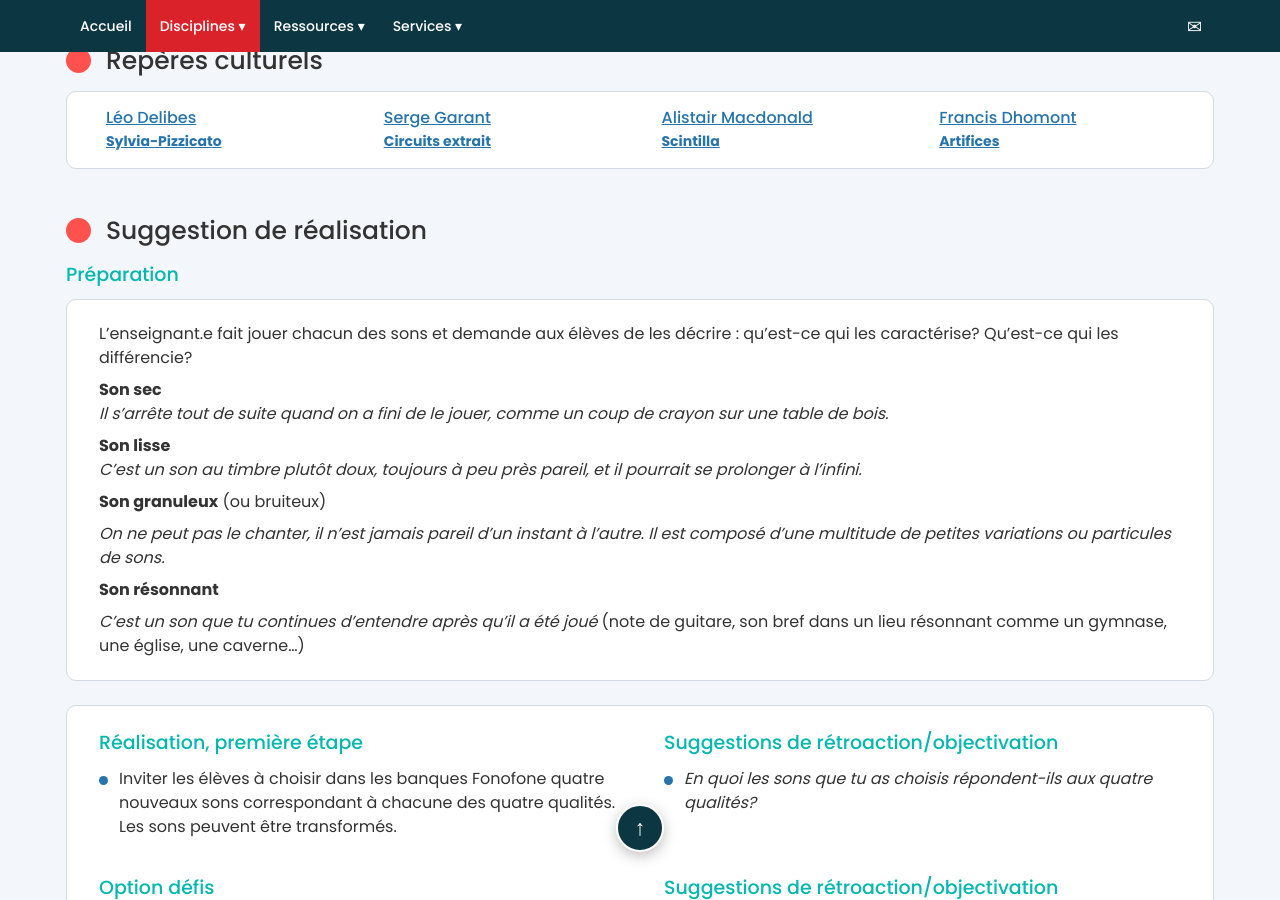
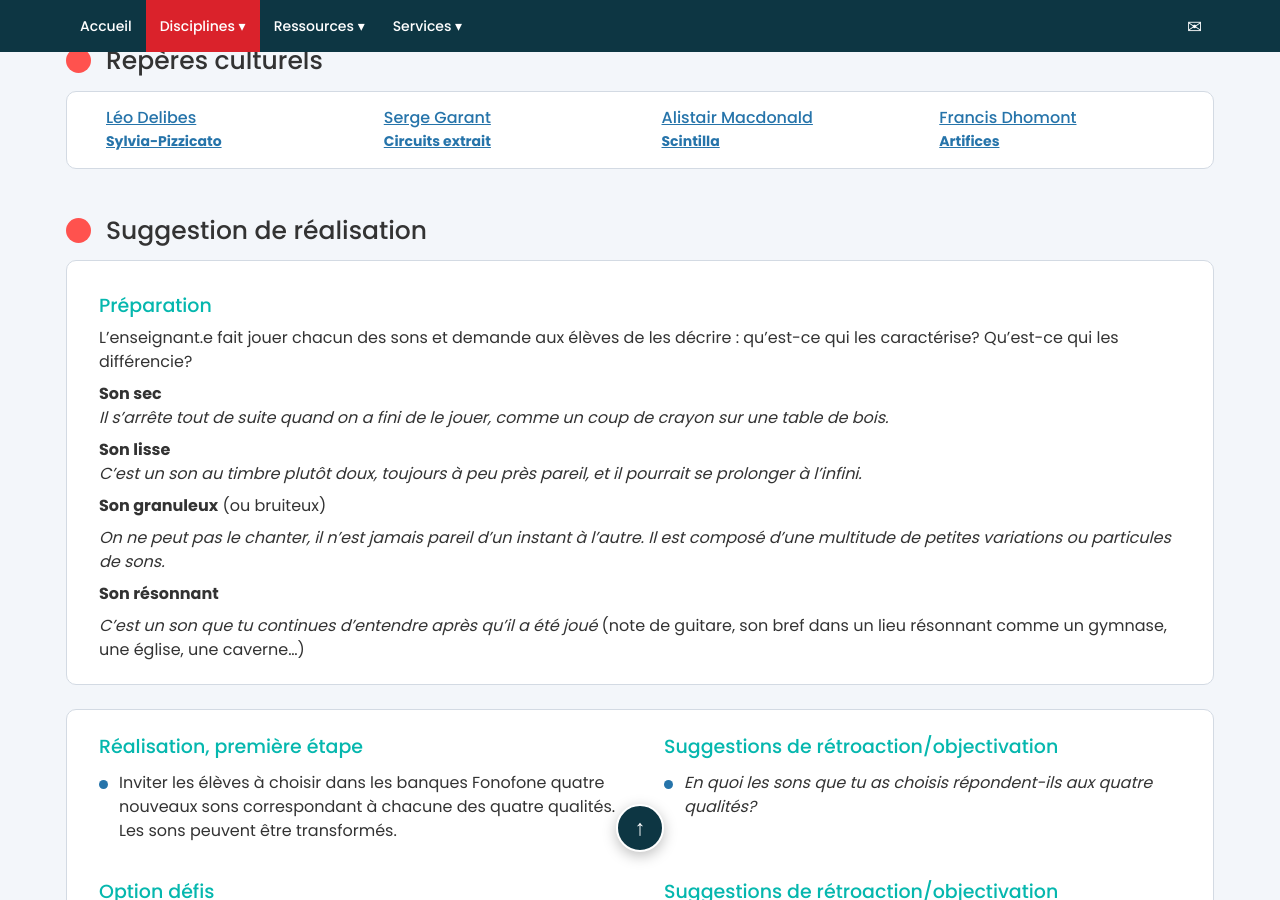
Before and after one commit to yves-fonofone/site-fonofone-revision, a Jekyll site: the page built from _activites/qualite.md, in a window 1280 px wide and 900 px high, scrolled down 1260 px. Built offline with Jekyll 4.4.1, drawn with Linux system fonts in a browser that asks for light colours.

Commit message:
Qualité du son : titre Préparation dans le cadre
Co-Authored-By: Claude Opus 5.5 <noreply@anthropic.com>

```diff
--- a/_activites/qualite.md
+++ b/_activites/qualite.md
@@ -93,9 +93,9 @@ Au terme de cette activité :
 
 <h2 id="realisation">Suggestion de réalisation</h2>
 
+<section class="encadre encadre--blanc encadre--bloc" markdown="1">
+
 #### Préparation
-
-<section class="encadre encadre--blanc encadre--bloc" markdown="1">
 
 L’enseignant.e fait jouer chacun des sons et demande aux élèves de les décrire : qu’est-ce qui les caractérise? Qu’est-ce qui les différencie?
 
```
